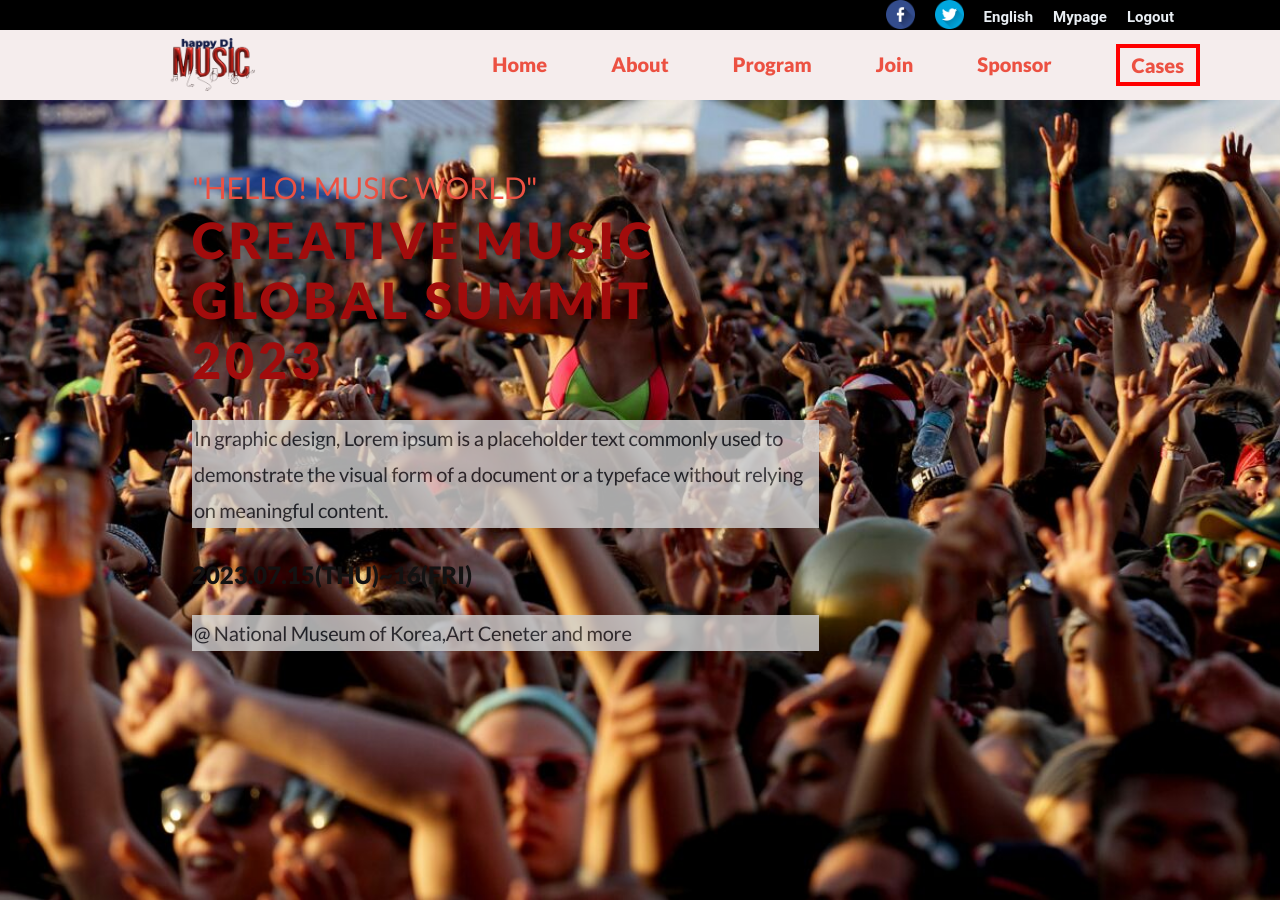
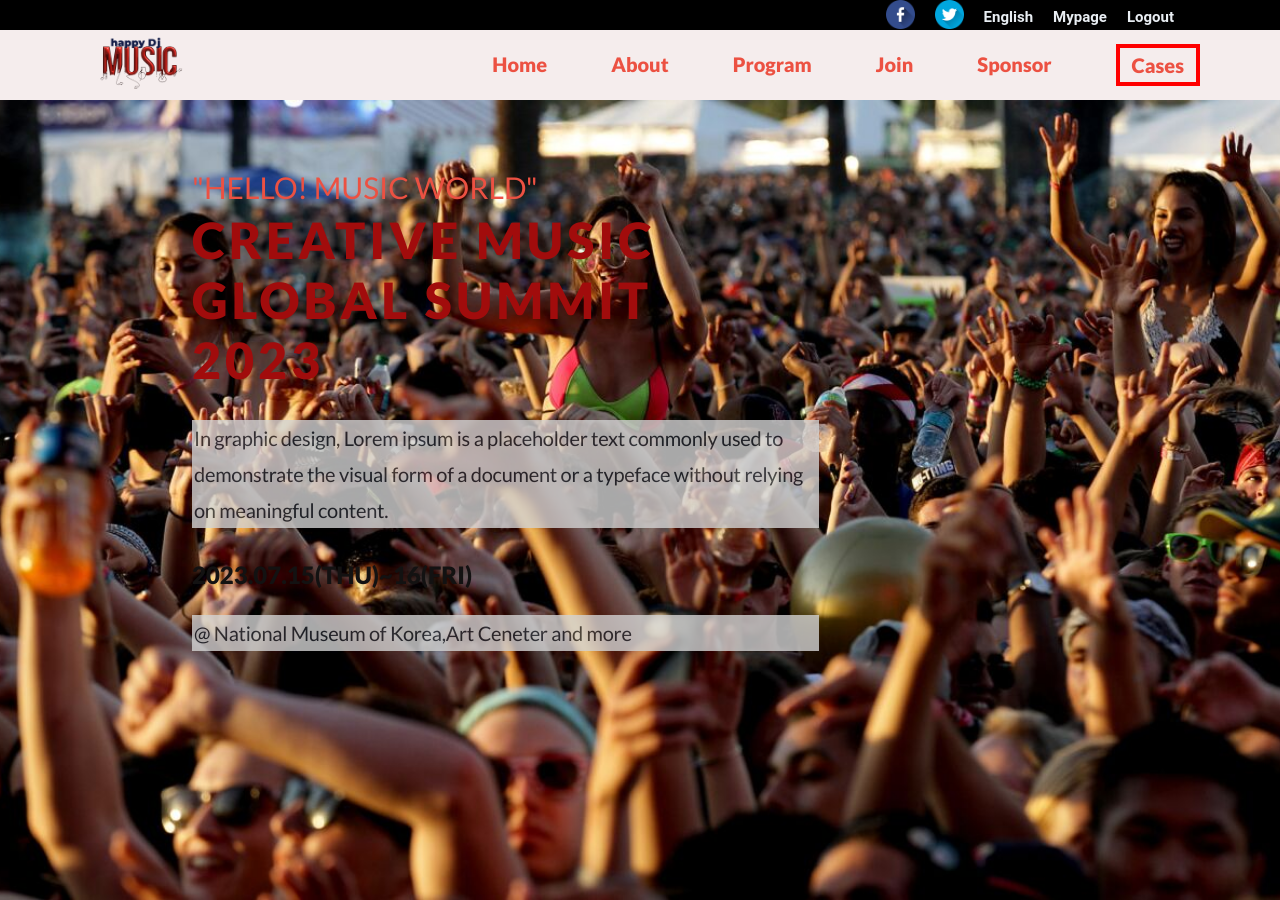
Before and after one commit to richie1988/Happy-Dj-Music-Lovers, a website: page index.html in a window 1280 px wide. Shown: the top 900 px of the page. Drawn offline with Linux system fonts and the light colour scheme.

Commit message:
changed something in the css file

```diff
--- a/style.css
+++ b/style.css
@@ -663,11 +663,12 @@ main {
   }
 
   .header-logo {
-    width: 8%;
-    margin-left: 10rem;
+    width: 99px;
+    margin: 0 7%;
     justify-content: center;
     align-items: center;
     display: flex;
+    flex-wrap: wrap;
   }
 
   .header-cases {
```
